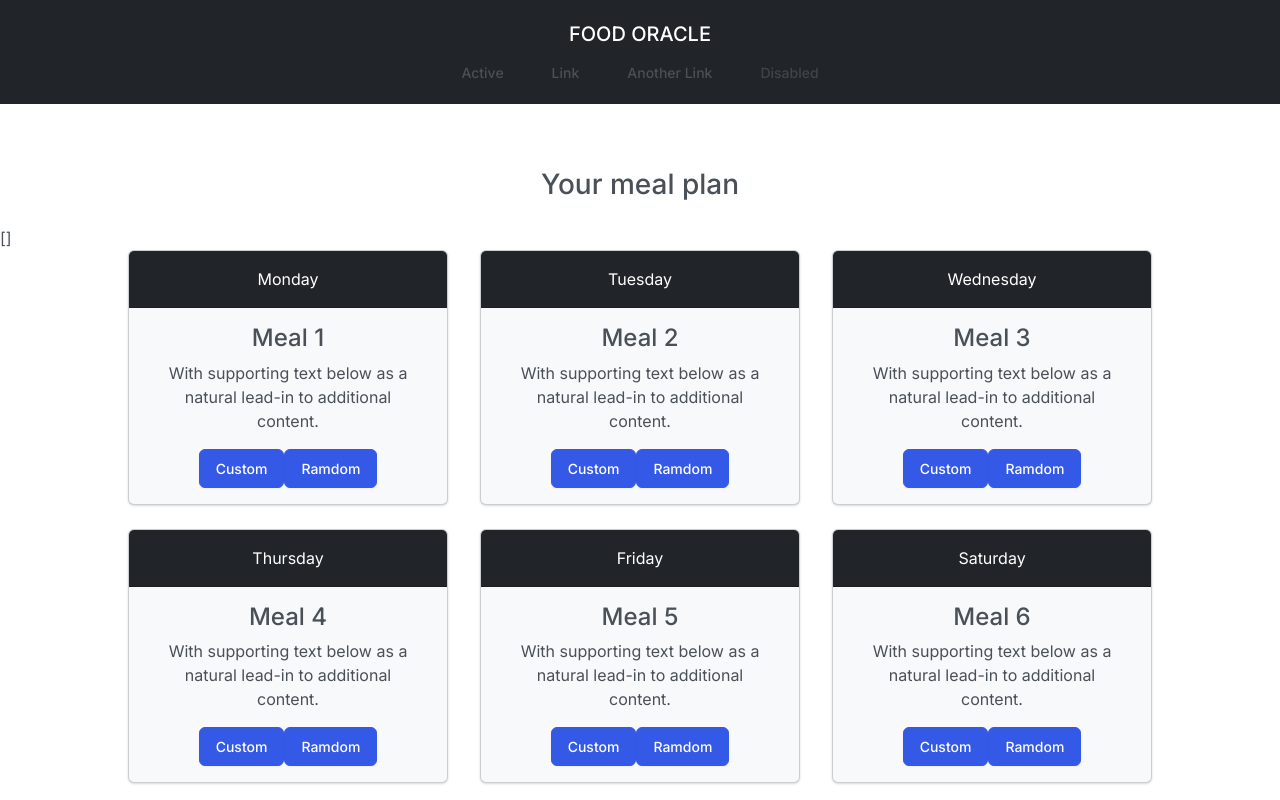
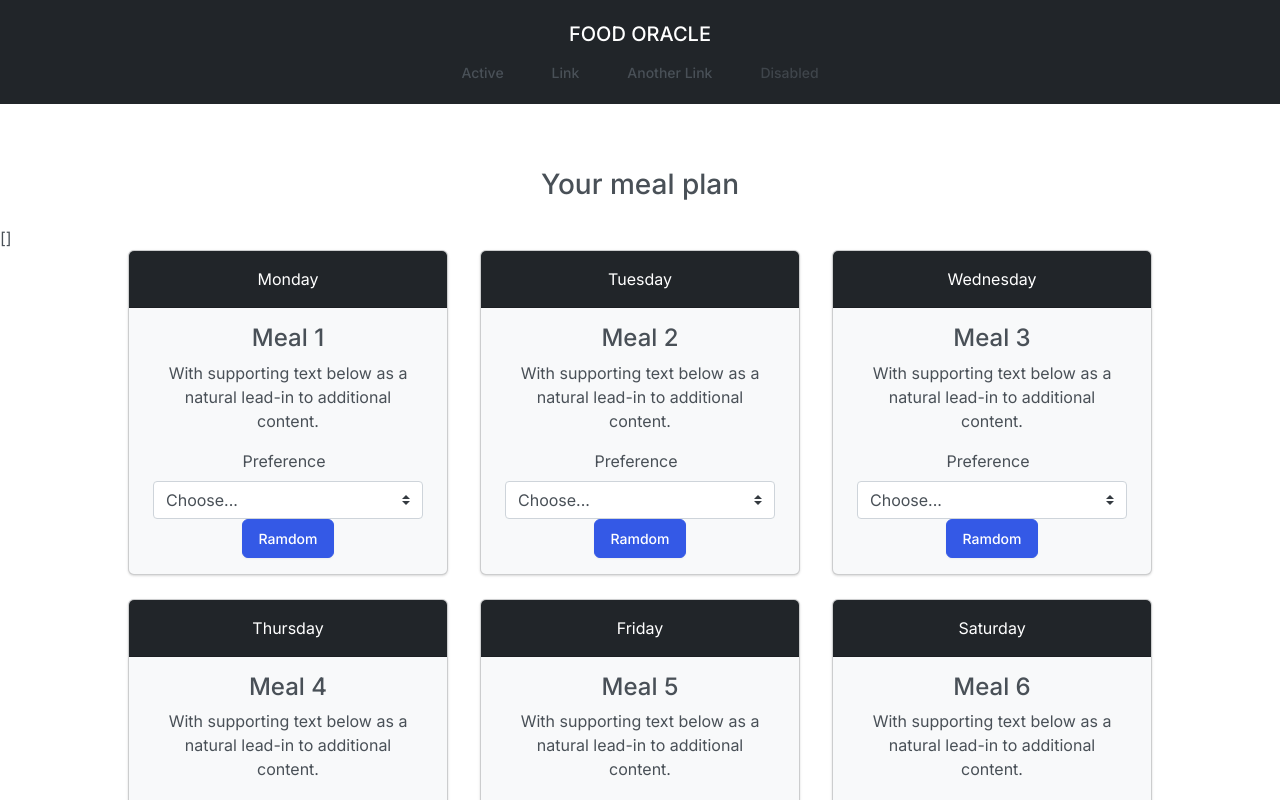
Before and after one commit to Greenvahn/food-oracle, a Nuxt app: page /future-meals in a window 1280 px wide. Shown: the top 800 px of the page. Built offline with nearby package versions, Linux system fonts and the light colour scheme; no server answers.

Commit message:
implemented basic dropdown to cards

```diff
--- a/components/dayCard.vue
+++ b/components/dayCard.vue
@@ -7,7 +7,7 @@
           header-text-variant="white"
           header-tag="header"
           header-bg-variant="dark"
-          :title="`Meal ${index + 1}`"
+          :title="cardTitle != null ? cardTitle : `Meal ${index + 1}`"
           style="max-width: 20rem;"
           bg-variant="light"
           class="mb-4 text-center"
@@ -16,9 +16,23 @@
             With supporting text below as a natural lead-in to additional
             content.
           </b-card-text>
-          <b-button href="#" variant="primary">
-            Custom
-          </b-button>
+
+          <div>
+            <b-form>
+              <label
+                class="mr-sm-2"
+                for="inline-form-custom-select-pref"
+              >Preference</label>
+              <b-form-select
+                id="inline-form-custom-select-pref"
+                class="mb-2 mr-sm-2 mb-sm-0"
+                :options="[{ text: 'Choose...', value: null }, ...dropOptions]"
+                :value="null"
+                @change="onChange($event)"
+              />
+            </b-form>
+          </div>
+
           <b-button href="#" variant="primary">
             Ramdom
           </b-button>
@@ -28,6 +42,7 @@
   </div>
 </template>
 <script>
+import { reactive, ref } from '@vue/composition-api'
 export default {
   props: {
     days: {
@@ -36,6 +51,17 @@ export default {
         return []
       }
     }
+  },
+  setup (props) {
+    const dropOptions = reactive(['option 1', 'option 2', 'option 3'])
+    const cardTitle = ref(null)
+
+    // const newMap = props.days.map(item => reactive([`cardTitle${item}`]))
+
+    const onChange = (value) => {
+      cardTitle.value = value
+    }
+    return { dropOptions, cardTitle, onChange }
   }
 }
 </script>
```
